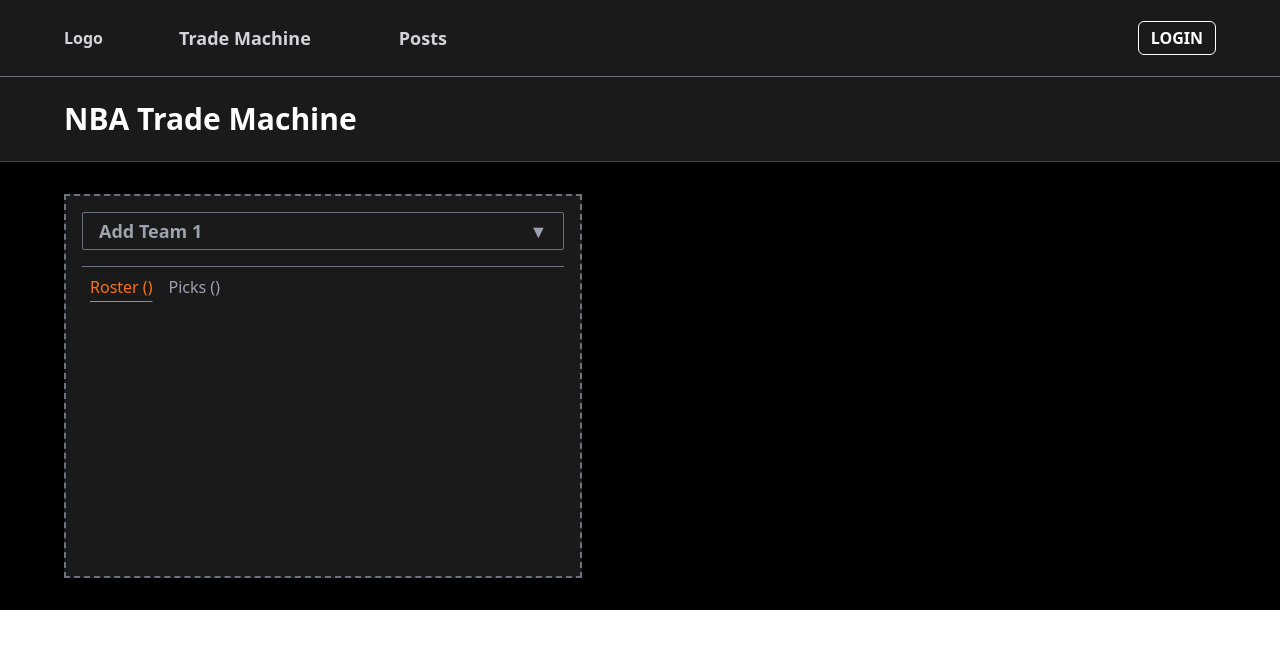
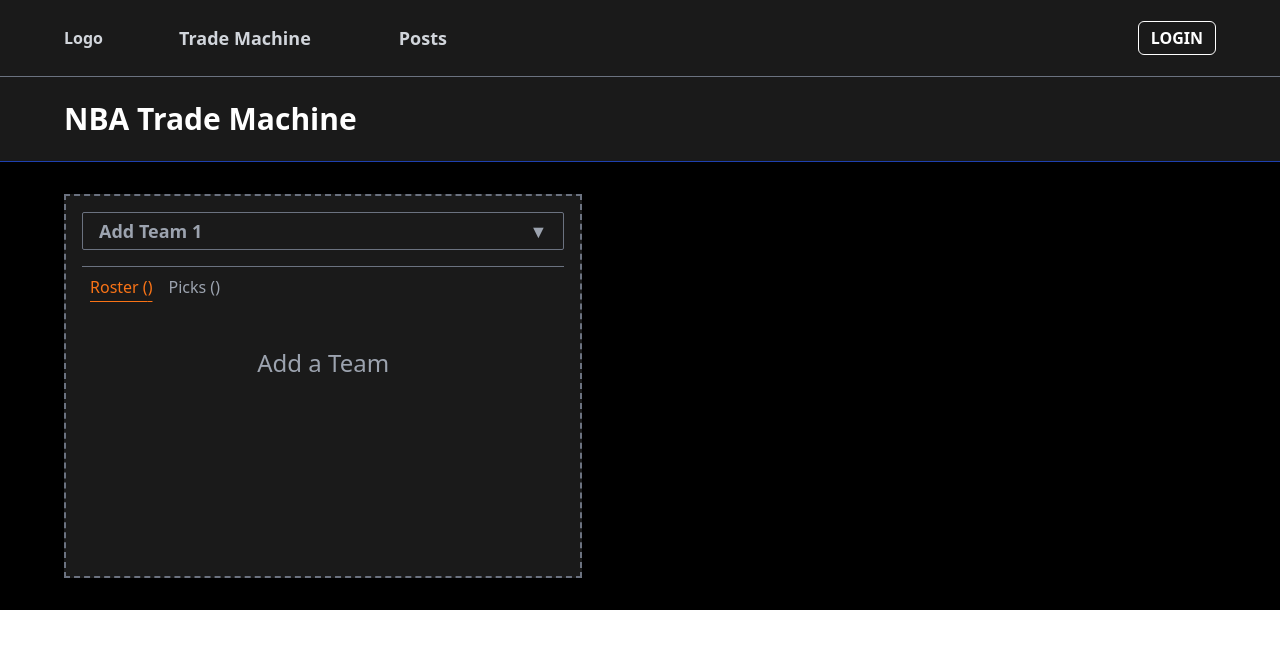
Before and after one commit to Divo123-tech/NBATradeMachine, a React (Vite) app in the folder client/: page / in a window 1280 px wide. Shown: the top 648 px of the page. Built offline with nearby package versions, Linux system fonts and the light colour scheme.

Commit message:
added filter for add a team when team and picks are null

```diff
--- a/client/src/components/TeamSelected/TeamSelected.tsx
+++ b/client/src/components/TeamSelected/TeamSelected.tsx
@@ -65,11 +65,13 @@
           })}
         </div>
       )}
+      {!rosterSelected && !draftPicksSelected && (
+        <div className="text-center py-8">
+          <p className="text-gray-400 text-2xl">Add a Team</p>
+        </div>
+      )}
     </div>
   );
 };
 
 export default TeamSelected;
-// <div className="text-center py-8">
-//   <p className="text-gray-400 text-2xl">Add a Team</p>
-// </div>
```
